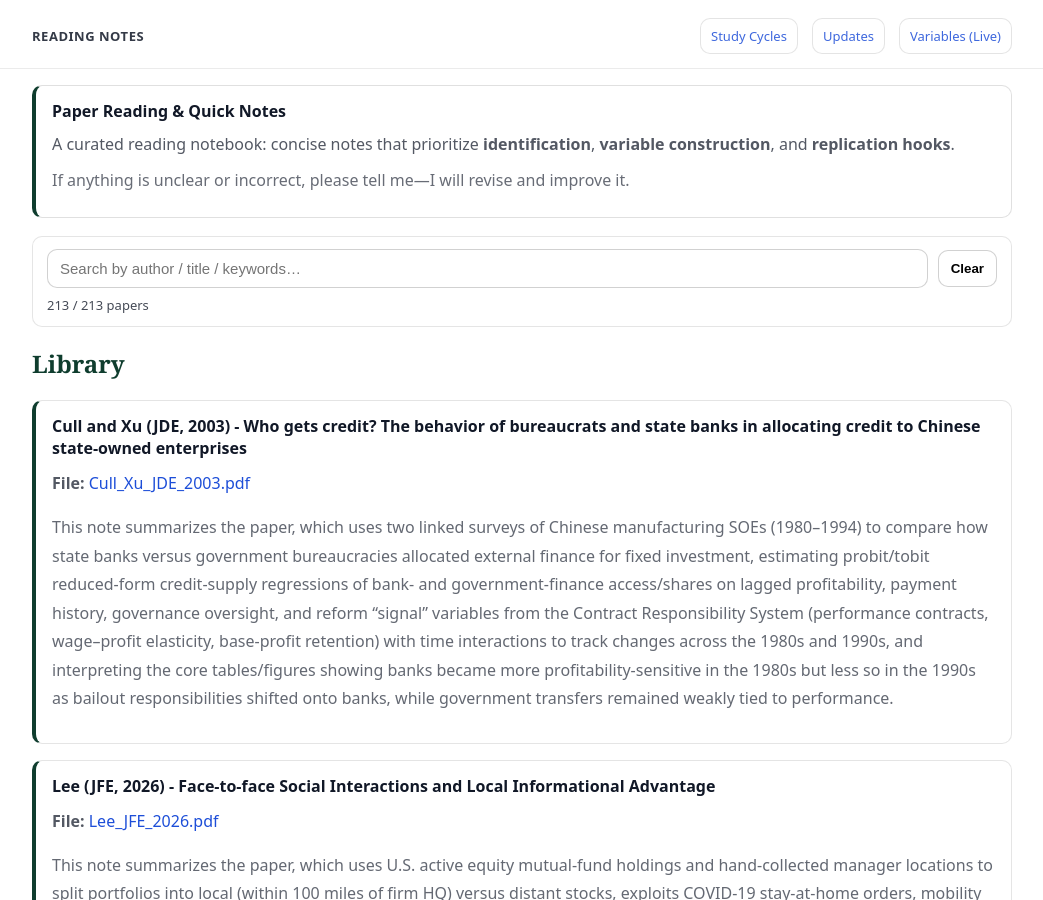
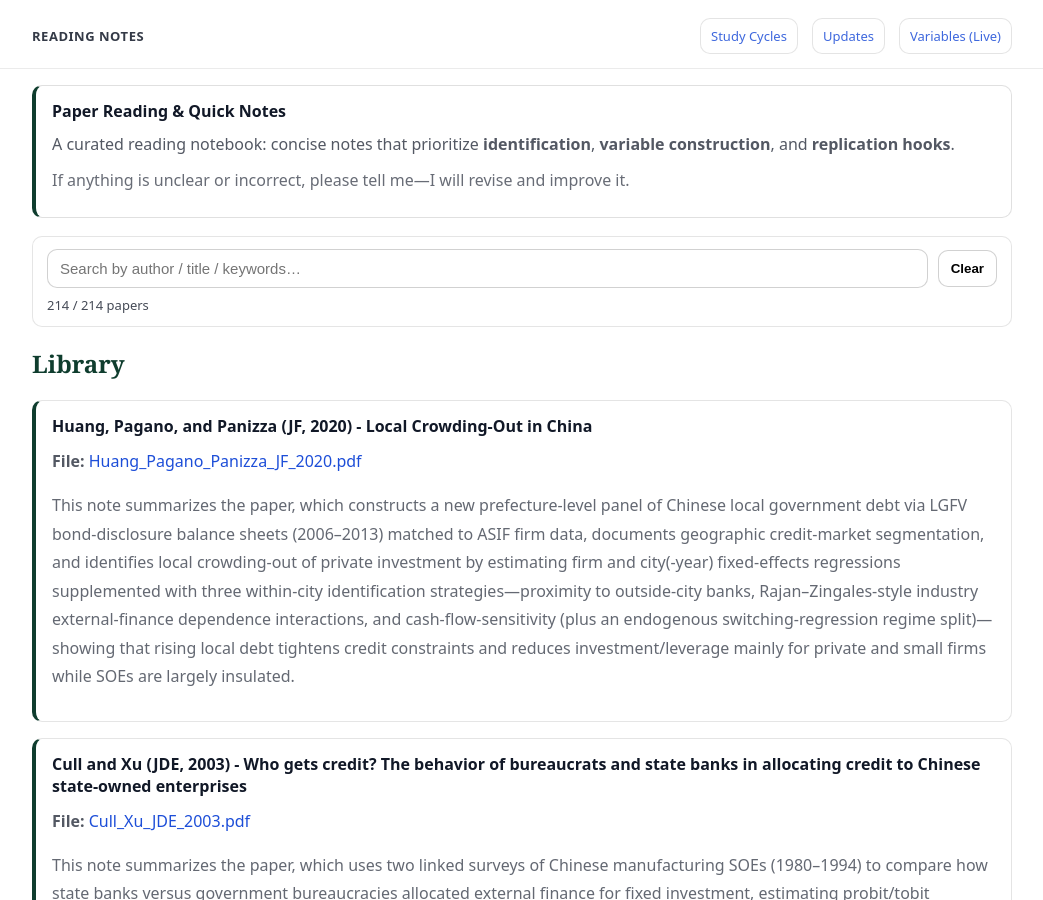
Before and after one commit to yaxinzn/study-archive, a Jekyll site: the page built from reading/index.md, in a window 1280 px wide and 900 px high. Shown: the whole window, without its empty margins (118-1161 px from the left). Built offline with Jekyll 4.4.1, drawn with Linux system fonts in a browser that asks for light colours.

Commit message:
Reading: add/update Huang_Pagano_Panizza_JF_2020.pdf

```diff
--- a/_data/reading.yml
+++ b/_data/reading.yml
@@ -1,3 +1,7 @@
+- title: "Huang, Pagano, and Panizza (JF, 2020) - Local Crowding-Out in China"
+  file: "Huang_Pagano_Panizza_JF_2020.pdf"
+  desc: "This note summarizes the paper, which constructs a new prefecture-level panel of Chinese local government debt via LGFV bond-disclosure balance sheets (2006–2013) matched to ASIF firm data, documents geographic credit-market segmentation, and identifies local crowding-out of private investment by estimating firm and city(-year) fixed-effects regressions supplemented with three within-city identification strategies—proximity to outside-city banks, Rajan–Zingales-style industry external-finance dependence interactions, and cash-flow-sensitivity (plus an endogenous switching-regression regime split)—showing that rising local debt tightens credit constraints and reduces investment/leverage mainly for private and small firms while SOEs are largely insulated."
+
 - title: "Cull and Xu (JDE, 2003) - Who gets credit? The behavior of bureaucrats and state banks in allocating credit to Chinese state-owned enterprises"
   file: "Cull_Xu_JDE_2003.pdf"
   desc: "This note summarizes the paper, which uses two linked surveys of Chinese manufacturing SOEs (1980–1994) to compare how state banks versus government bureaucracies allocated external finance for fixed investment, estimating probit/tobit reduced-form credit-supply regressions of bank- and government-finance access/shares on lagged profitability, payment history, governance oversight, and reform “signal” variables from the Contract Responsibility System (performance contracts, wage–profit elasticity, base-profit retention) with time interactions to track changes across the 1980s and 1990s, and interpreting the core tables/figures showing banks became more profitability-sensitive in the 1980s but less so in the 1990s as bailout responsibilities shifted onto banks, while government transfers remained weakly tied to performance."
```
Also changed, not shown: 1 other file.
